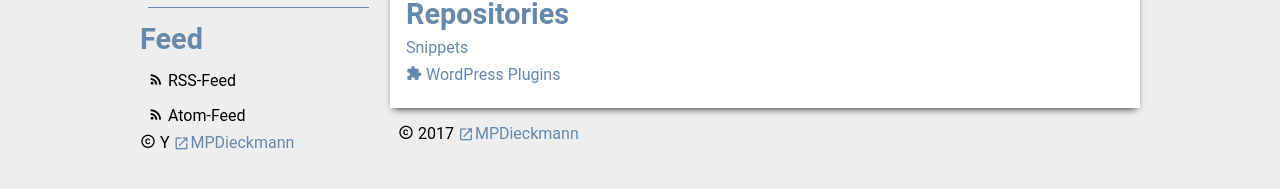
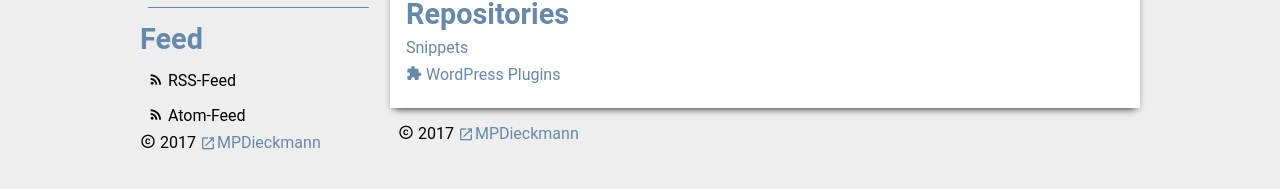
Before and after one commit to MPDieckmann/mpdieckmann.github.io, a Jekyll site: the page built from index.md, in a window 1280 px wide. Shown: the part 456-645 px from the top of the page. Built offline with Jekyll 4.4.1, drawn with Linux system fonts in a browser that asks for light colours; some web fonts are replaced.

Commit message:
Update sidebar-widgets.html

```diff
--- a/_includes/sidebar-widgets.html
+++ b/_includes/sidebar-widgets.html
@@ -17,5 +17,5 @@
     <li class="menu-item"><a href="{{ "/feed.rss" | relative_url }}"><span class="icon icon-rss_feed"></span> RSS-Feed</a></li>
     <li class="menu-item"><a href="{{ "/feed.atom" | relative_url }}"><span class="icon icon-rss_feed"></span> Atom-Feed</a></li>
   </ul>
-  <p><span class="icon icon-copyright"></span> {{ site.time | date: "Y" }} <a href="https://github.com/MPDieckmann">MPDieckmann</a></p>
+  <p><span class="icon icon-copyright"></span> {{ site.time | date: "%Y" }} <a href="https://github.com/MPDieckmann">MPDieckmann</a></p>
 </div>
```
